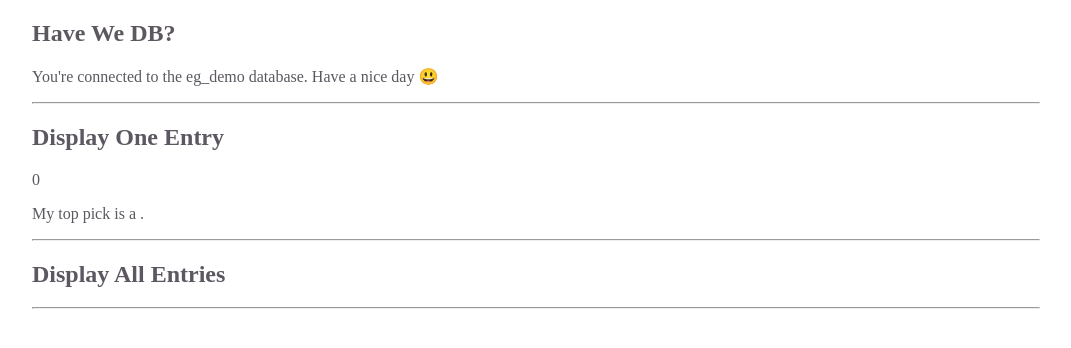
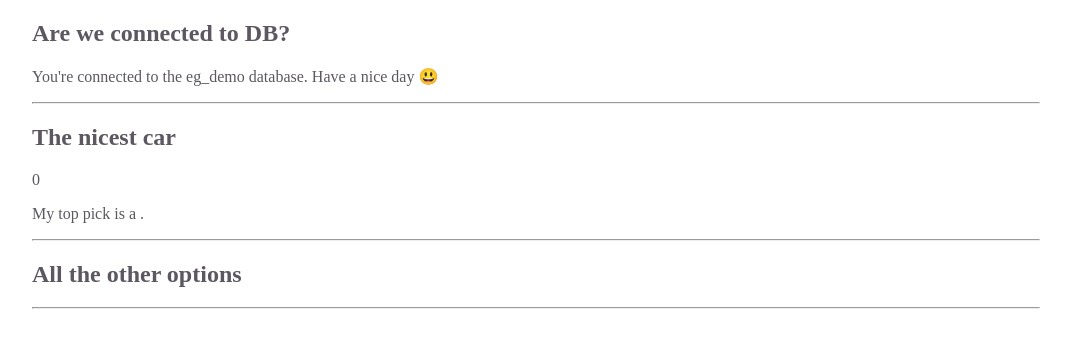
Before and after one commit to MirandaGaudet/blog_post1, a PHP site: page /test_app/index.php in a window 1280 px wide. Shown: the top 348 px of the page, without its empty margins (104-1175 px from the left). Run offline with PHP 8.4, Linux system fonts and the light colour scheme; data that the repository does not hold is empty.

Commit message:
Update index.php

```diff
--- a/test_app/index.php
+++ b/test_app/index.php
@@ -7,12 +7,12 @@
   </head>
   <body>
     <div>
-      <h2>Have We DB?</h2>
+      <h2>Are we connected to DB?</h2>
       <?php include "config.php" ?>
       <hr />
     </div>
     <div>
-      <h2>Display One Entry</h2>
+      <h2>The nicest car</h2>
       <?php
         $query = "SELECT make, model, year FROM cars";
         $result = $mysqli->query($query);
@@ -25,7 +25,7 @@
       <hr />
     </div>
     <div>
-      <h2>Display All Entries</h2>
+      <h2>All the other options</h2>
       <ul>
         <?php
           $con = new mysqli("localhost", $dbuser, $dbpass, $dbname);
```
